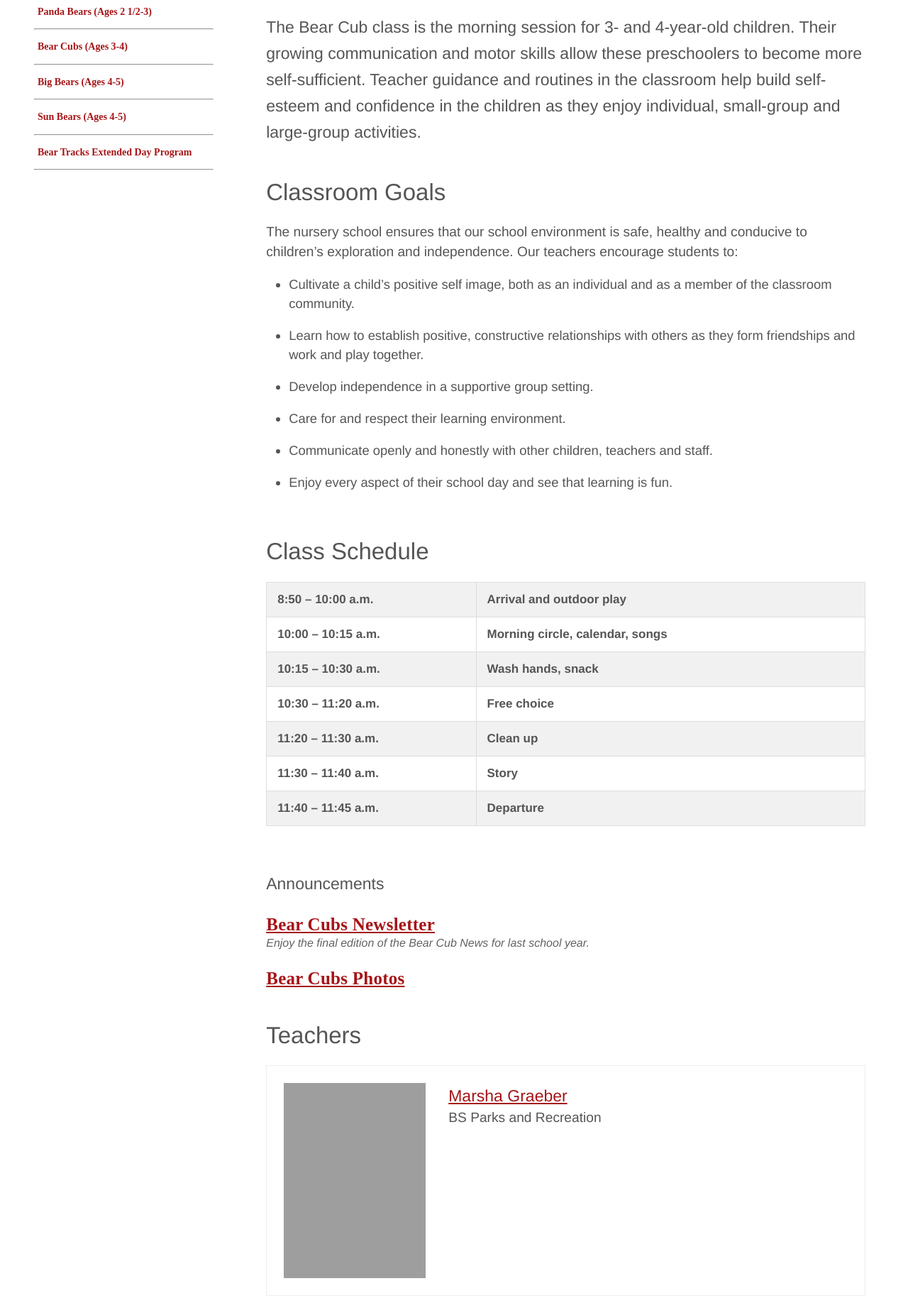
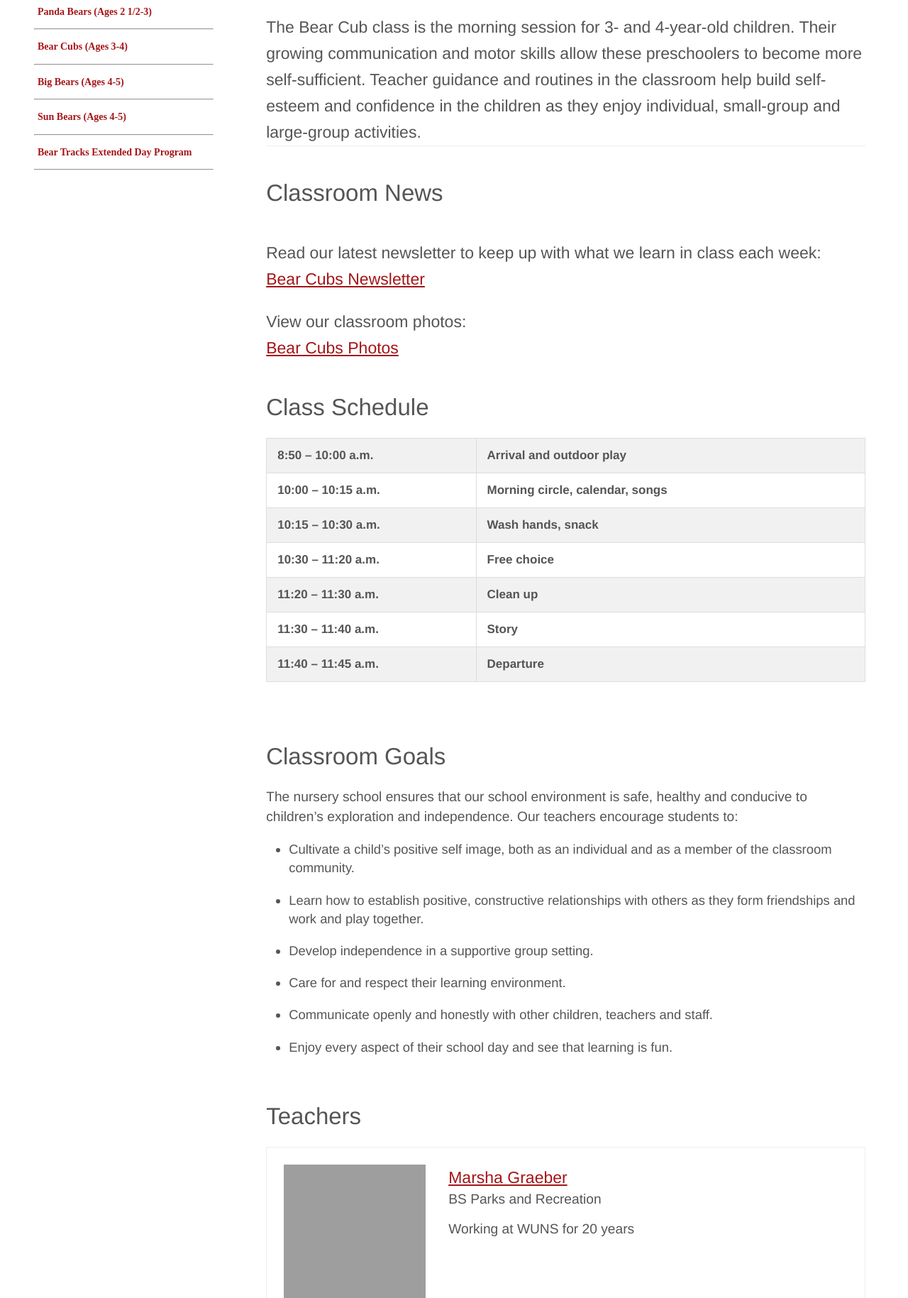
Before and after one commit to cse256-sp2021/information-foraging-katievanesko, a website: page files/bear_cubs.html in a window 1280 px wide. Shown: the part 279-2108 px from the top of the page at 71% size. Drawn offline with nearby package versions, Linux system fonts and the light colour scheme; files that its build step writes are made by us from their sources; grey boxes are pictures that could not be loaded; files whose address does not match are found by name.

Commit message:
teacher tenture to class pages and newletter made more clear

```diff
--- a/files/bear_cubs.html
+++ b/files/bear_cubs.html
@@ -55,36 +55,35 @@
           children as they enjoy individual, small-group and large-group
           activities.
         </h3>
+        <hr />
         <br />
-        <h2>Classroom Goals</h2>
-        <div id="classroom-goals">
-          <p>
-            The nursery school ensures that our school environment is safe,
-            healthy and conducive to children’s exploration and independence.
-            Our teachers encourage students to:
-          </p>
-          <ul>
-            <li>
-              Cultivate a child’s positive self image, both as an individual and
-              as a member of the classroom community.
-            </li>
-            <li>
-              Learn how to establish positive, constructive relationships with
-              others as they form friendships and work and play together.
-            </li>
-            <li>Develop independence in a supportive group setting.</li>
-            <li>Care for and respect their learning environment.</li>
-            <li>
-              Communicate openly and honestly with other children, teachers and
-              staff.
-            </li>
-            <li>
-              Enjoy every aspect of their school day and see that learning is
-              fun.
-            </li>
-          </ul>
+
+        <h2>Classroom News</h2>
+        <br />
+        <h3>
+          Read our latest newsletter to keep up with what we learn in class each
+          week:
+        </h3>
+        <div class="announcements">
+          <h3>
+            <a href="files/bear_cubs_news.html" rel="bookmark"
+              >Bear Cubs Newsletter</a
+            >
+          </h3>
         </div>
+
         <br />
+        <h3>View our classroom photos:</h3>
+        <div class="announcements">
+          <h3>
+            <a href="files/bear_cubs_photos.html" rel="bookmark"
+              >Bear Cubs Photos</a
+            >
+          </h3>
+        </div>
+
+        <br />
+
         <h2>Class Schedule</h2>
         <div id="class-schedule">
           <table
@@ -156,26 +155,34 @@
           </table>
         </div>
         <br />
-        <h3>Announcements</h3>
-        <div class="announcements">
-          <h4>
-            <a href="files/bear_cubs_news.html" rel="bookmark"
-              >Bear Cubs Newsletter</a
-            >
-          </h4>
+        <h2>Classroom Goals</h2>
+        <div id="classroom-goals">
           <p>
-            Enjoy the final edition of the Bear Cub News for last school year.
+            The nursery school ensures that our school environment is safe,
+            healthy and conducive to children’s exploration and independence.
+            Our teachers encourage students to:
           </p>
+          <ul>
+            <li>
+              Cultivate a child’s positive self image, both as an individual and
+              as a member of the classroom community.
+            </li>
+            <li>
+              Learn how to establish positive, constructive relationships with
+              others as they form friendships and work and play together.
+            </li>
+            <li>Develop independence in a supportive group setting.</li>
+            <li>Care for and respect their learning environment.</li>
+            <li>
+              Communicate openly and honestly with other children, teachers and
+              staff.
+            </li>
+            <li>
+              Enjoy every aspect of their school day and see that learning is
+              fun.
+            </li>
+          </ul>
         </div>
-
-        <div class="announcements">
-          <h4>
-            <a href="files/bear_cubs_photos.html" rel="bookmark"
-              >Bear Cubs Photos</a
-            >
-          </h4>
-        </div>
-
         <br />
 
         <h2>Teachers</h2>
@@ -193,6 +200,7 @@
                 <a href="files/marsha_graeber.html">Marsha Graeber </a>
               </h3>
               <p class="staff-qualifications">BS Parks and Recreation</p>
+              <p class="staff-qualifications">Working at WUNS for 20 years</p>
             </div>
           </div>
         </div>
@@ -213,6 +221,7 @@
                 BS Elementary Education, MAEd Teaching, <br />
                 Early Childhood Education
               </p>
+              <p class="staff-qualifications">Teaching at WUNS for 5 years</p>
             </div>
           </div>
         </div>
```
Also changed, not shown: files/big_bears.html (+48 -38 lines), files/panda_bears.html (+49 -41 lines), files/sun_bears.html (+49 -39 lines), files/teddy_bears.html (+30 -20 lines).
